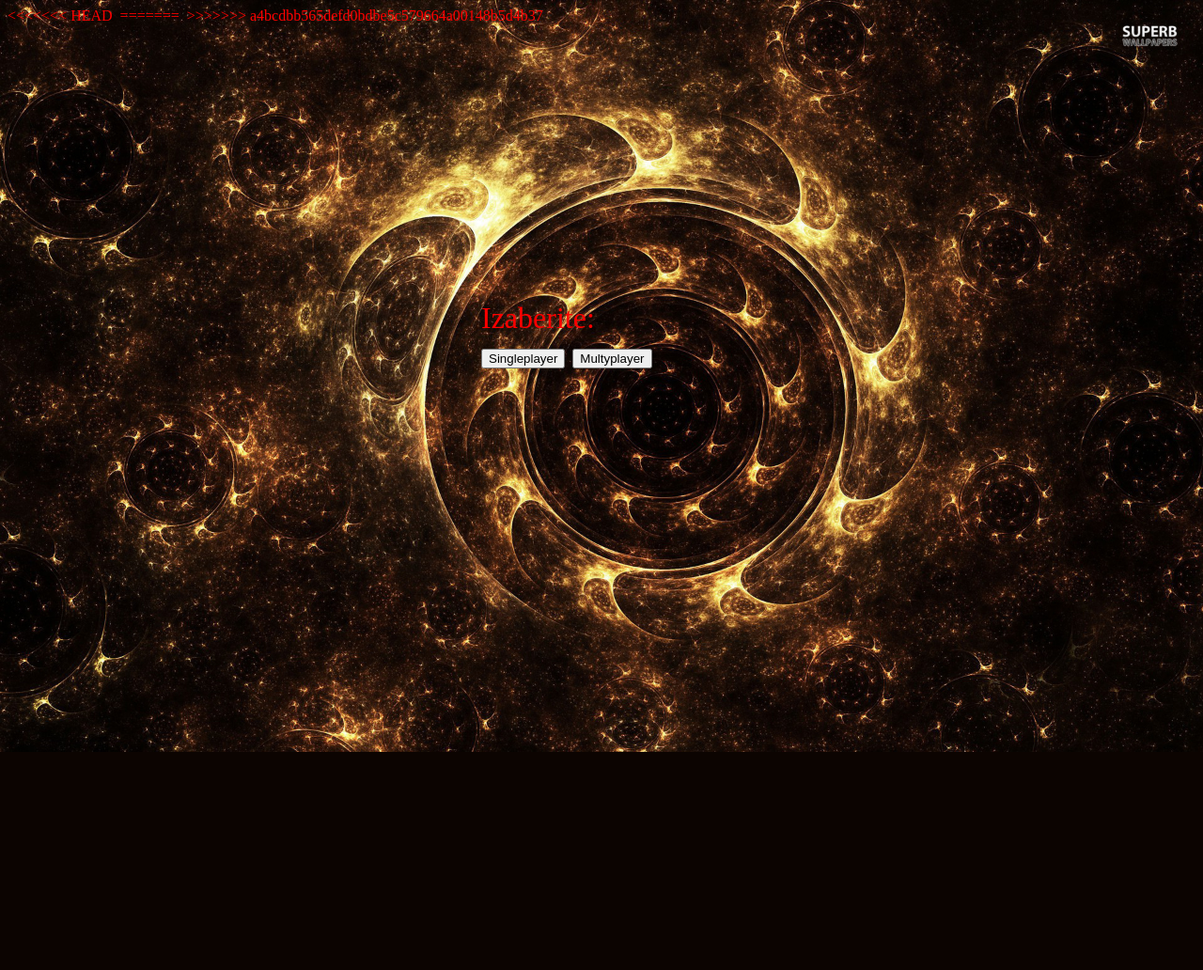
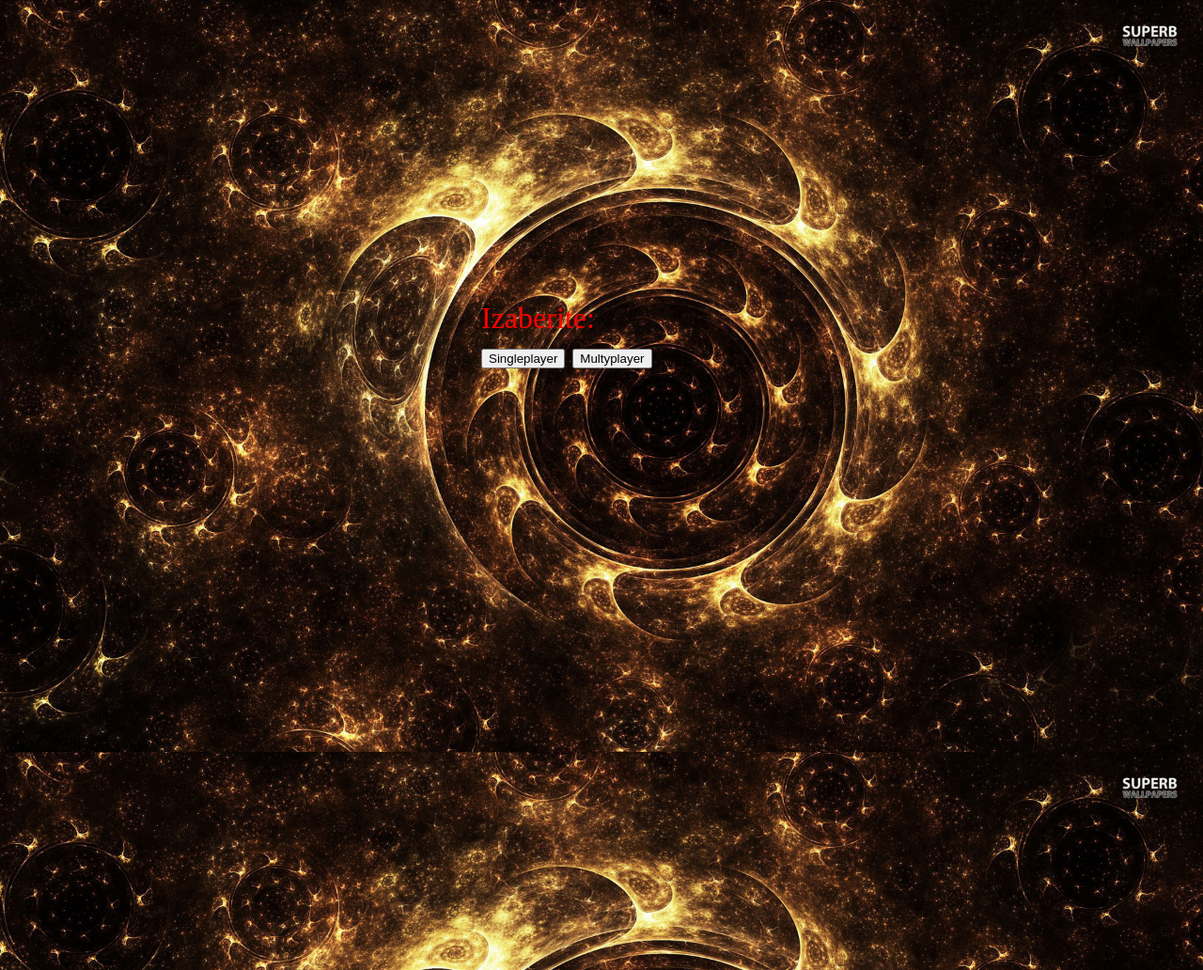
Before and after one commit to codename11/tenis, a PHP site: page /tenis.html in a window 1280 px wide; the page is wider, and only the part inside the window is pictured. Shown: the top 1032 px of that part at 94% size. Before the commit the page ends 800 px from the top of that part, so only its background shows below. Run offline with PHP 8.4, Linux system fonts and the light colour scheme; some libraries are stand-ins or nearby versions.

Commit message:
tralala1

```diff
--- a/tenis.css
+++ b/tenis.css
@@ -5,12 +5,10 @@
 background-repeat:no-repeat;
 color:red;
 overflow:hidden;
-<<<<<<< HEAD
 -webkit-background-size:cover;
 -moz-background-size:cover;
 -o-background-size:cover;
-=======
->>>>>>> a4bcdbb565defd0bdbe5c579664a00148b5d4b37
+
 }
 #okvir1{
 top:100%;
--- a/tenis.html
+++ b/tenis.html
@@ -1,9 +1,6 @@
-<<<<<<< HEAD
-﻿<!DOCTYPE html>
+<!DOCTYPE html>
 <html>
-=======
 ﻿<html>
->>>>>>> a4bcdbb565defd0bdbe5c579664a00148b5d4b37
 <head>
 <link rel="stylesheet" type="text/css" href="tenis.css">
 <script src="http://ajax.googleapis.com/ajax/libs/jquery/1.11.2/jquery.min.js"></script>
--- a/tenis.js
+++ b/tenis.js
@@ -1,14 +1,14 @@
-<<<<<<< HEAD
+
 
 
 	window.addEventListener("keydown", function(e) {handleKeyDown(e)}, false);
 	window.addEventListener("keydown", function(e) {handleKeyDown1(e)}, false);
-=======
+
 //ovo je komentar
 
 	document.addEventListener("keydown", function(e) {handleKeyDown(e)}, false);
 	document.addEventListener("keydown", function(e) {handleKeyDown1(e)}, false);
->>>>>>> a4bcdbb565defd0bdbe5c579664a00148b5d4b37
+
 
 var kuglicatop=270;   // Y koordinata kuglice.
 var kuglicaleft=15;  // X koordinata kuglice.
```
